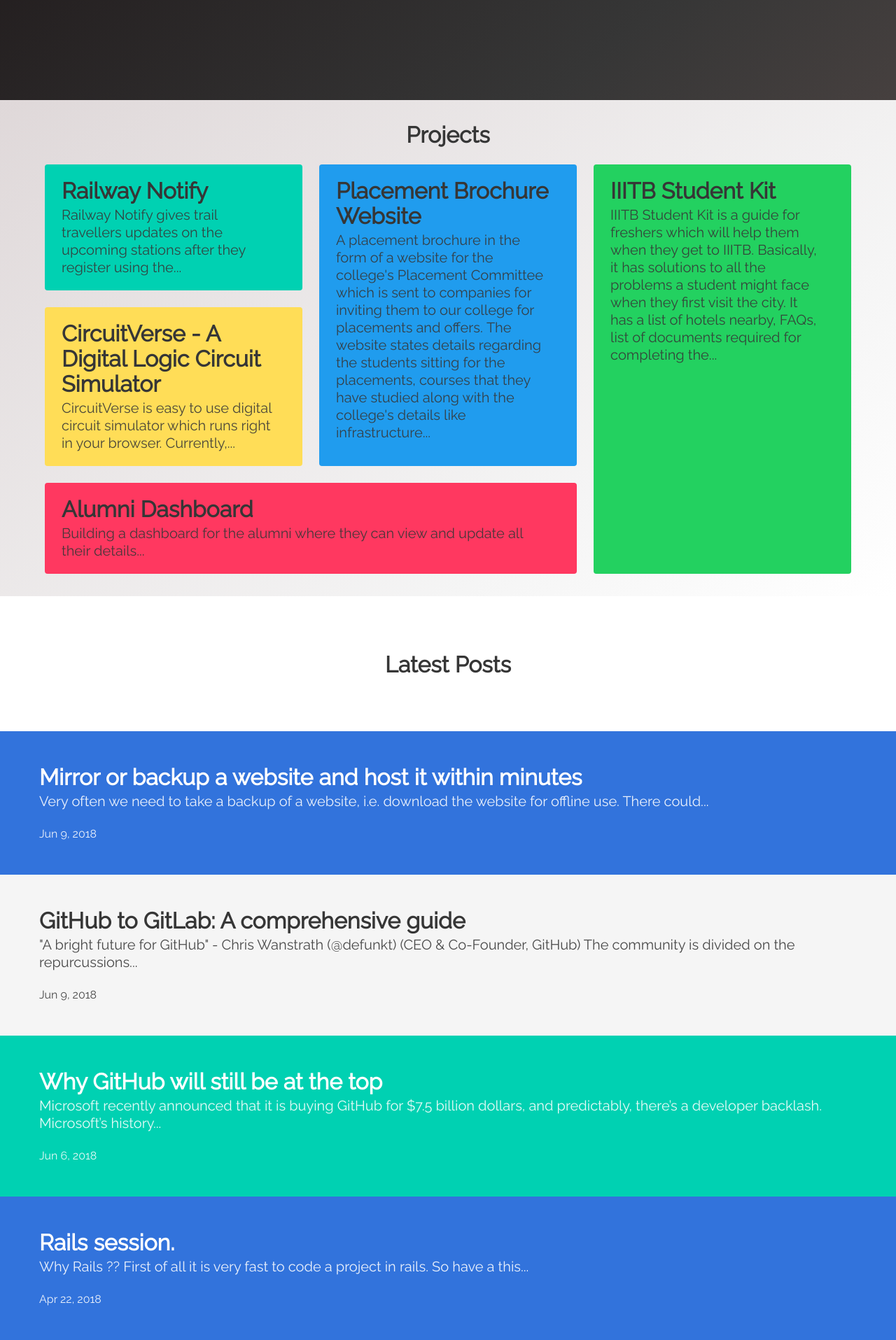
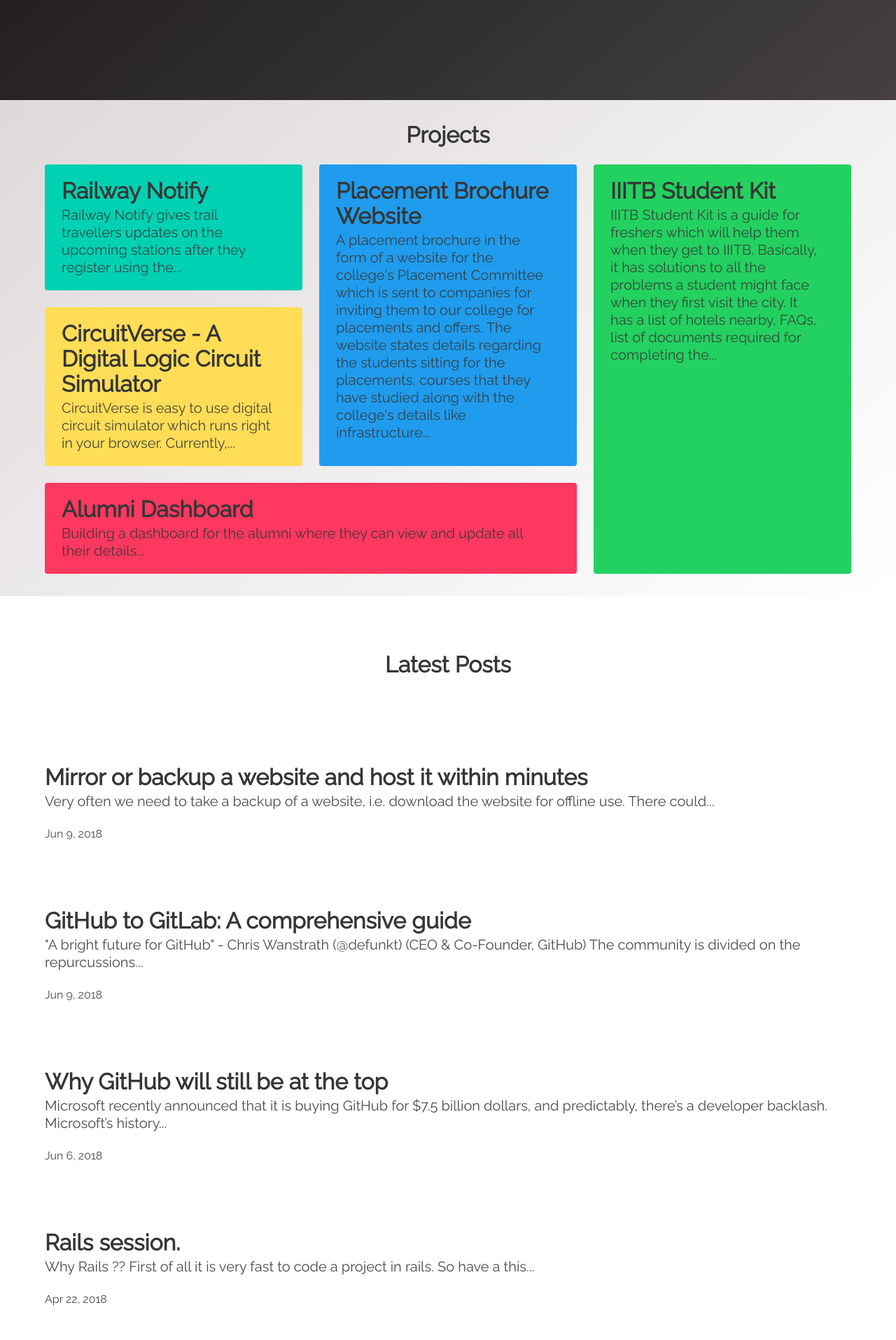
Before and after one commit to zense/zense.github.io, a Jekyll site: the page built from index.md, in a window 1280 px wide. Shown: the part 1135-3050 px from the top of the page at 70% size. Built offline with Jekyll 4.4.1, drawn with Linux system fonts in a browser that asks for light colours; nearby versions of some CDN libraries.

Commit message:
Removes color from posts

```diff
--- a/_includes/post.html
+++ b/_includes/post.html
@@ -2,10 +2,10 @@
 {% assign random = colour_value | sample %}
 {% assign bold = " is-bold,  " | split: ', ' | sample %}
 {% assign colour_tag = "hero is-" | append: random | append: bold %}
-<section class="{{ colour_tag }}">
+<section class="{{ }}">
   <div class="hero-body">
     {% assign date_format = site.minima.date_format | default: "%b %-d, %Y" %}
-    <div class="container is-fluid">
+    <div class="container">
       <a href="{{ include.post.url | relative_url }}">
         <h1 class="title">
             {{ include.post.title | escape }}
```
